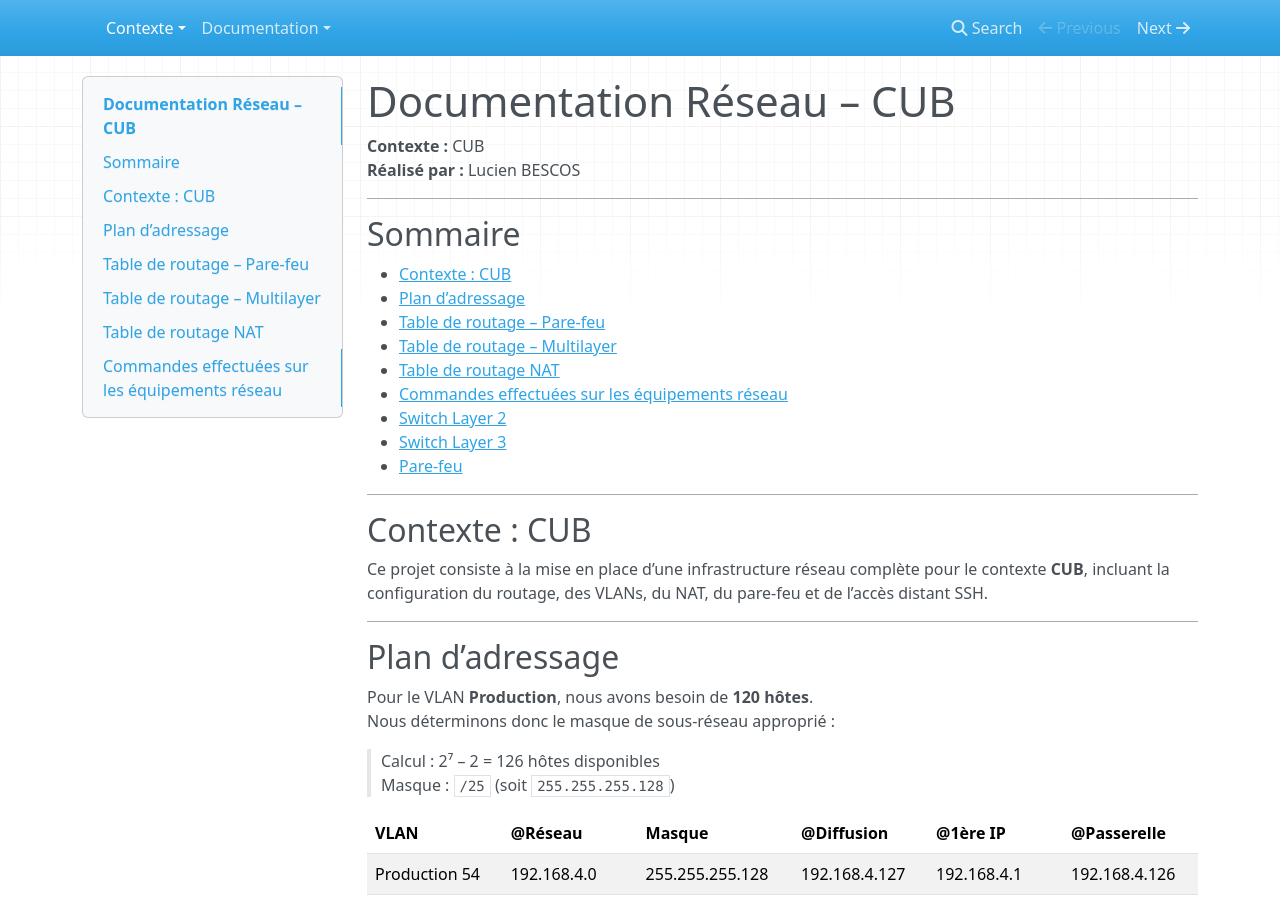
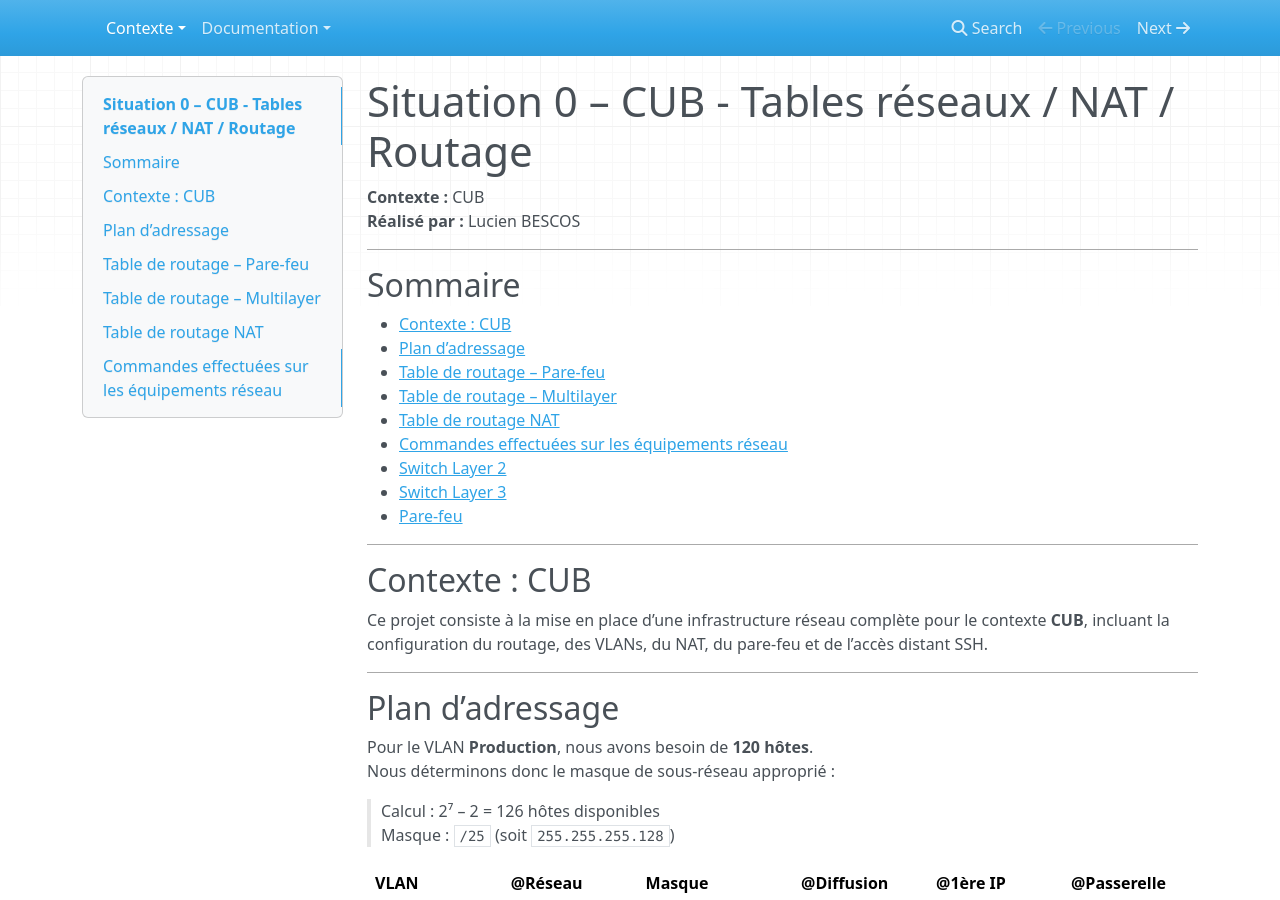
Before and after one commit to hugog36/CUBDOCUMENTATIONDORTMUND, an MkDocs documentation site: the page built from docs/contexte/Context_CUB_Situation0_Lucien_Bescos.md, in a window 1280 px wide and 900 px high. Built offline with MkDocs 1.6.1, drawn with Linux system fonts in a browser that asks for light colours; nearby versions of some CDN libraries.

Commit message:
Update Context_CUB_Situation0_Lucien_Bescos.md

```diff
--- a/docs/contexte/Context_CUB_Situation0_Lucien_Bescos.md
+++ b/docs/contexte/Context_CUB_Situation0_Lucien_Bescos.md
@@ -1,4 +1,4 @@
-# Documentation Réseau – CUB
+# Situation 0 – CUB - Tables réseaux / NAT / Routage
 
 **Contexte :** CUB
 **Réalisé par :** Lucien BESCOS
```
